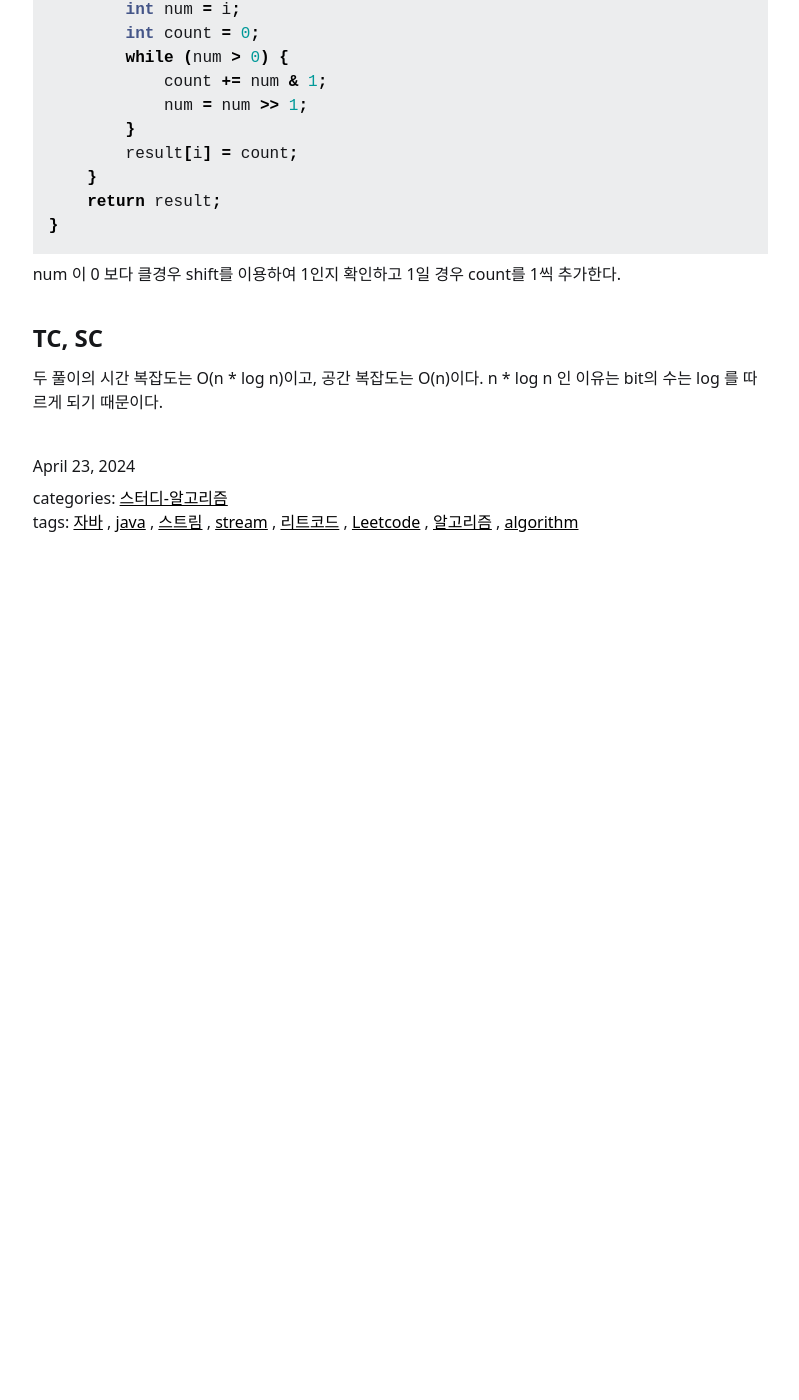
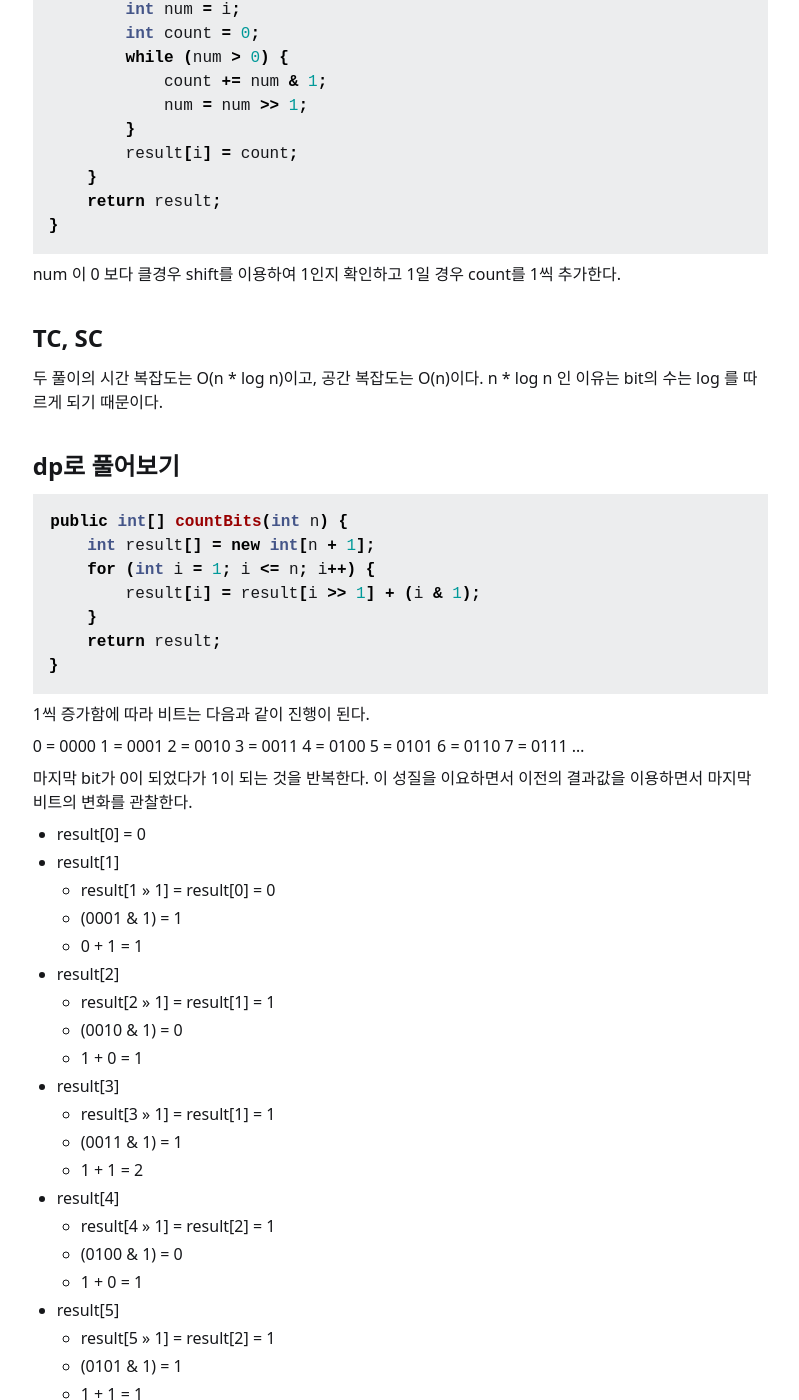
Before and after one commit to dev-jonghoonpark/algorithm-blog, a Jekyll site: the page built from _posts/2024-04-23-leetcode-338.md, in a window 1280 px wide and 1400 px high, scrolled down 941 px. Shown: the whole window, without its empty margins (320-1119 px from the left). Built offline with Jekyll 4.4.1, drawn with Linux system fonts in a browser that asks for light colours; before the commit the page ends 1571 px from its top, so only the background shows below that; some of the changed text lies outside the part shown.

Commit message:
update post

````diff
--- a/_posts/2024-04-23-leetcode-338.md
+++ b/_posts/2024-04-23-leetcode-338.md
@@ -2,7 +2,21 @@
 layout: post
 title: (Leetcode) 338 - Counting Bits
 categories: [스터디-알고리즘]
-tags: [자바, java, 스트림, stream, 리트코드, Leetcode, 알고리즘, algorithm]
+tags:
+  [
+    자바,
+    java,
+    스트림,
+    stream,
+    리트코드,
+    Leetcode,
+    알고리즘,
+    algorithm,
+    array,
+    bit,
+    dp,
+    dynamic programming,
+  ]
 date: 2024-04-23 20:30:00 +0900
 ---
 
@@ -58,3 +72,64 @@ num 이 0 보다 클경우 shift를 이용하여 1인지 확인하고 1일 경
 ## TC, SC
 
 두 풀이의 시간 복잡도는 O(n \* log n)이고, 공간 복잡도는 O(n)이다. n \* log n 인 이유는 bit의 수는 log 를 따르게 되기 때문이다.
+
+## dp로 풀어보기
+
+```java
+public int[] countBits(int n) {
+    int result[] = new int[n + 1];
+    for (int i = 1; i <= n; i++) {
+        result[i] = result[i >> 1] + (i & 1);
+    }
+    return result;
+}
+```
+
+1씩 증가함에 따라 비트는 다음과 같이 진행이 된다.
+
+0 = 0000
+1 = 0001
+2 = 0010
+3 = 0011
+4 = 0100
+5 = 0101
+6 = 0110
+7 = 0111
+...
+
+마지막 bit가 0이 되었다가 1이 되는 것을 반복한다. 이 성질을 이요하면서 이전의 결과값을 이용하면서 마지막 비트의 변화를 관찰한다.
+
+- result[0] = 0
+- result[1]
+  - result[1 >> 1] = result[0] = 0
+  - (0001 & 1) = 1
+  - 0 + 1 = 1
+- result[2]
+  - result[2 >> 1] = result[1] = 1
+  - (0010 & 1) = 0
+  - 1 + 0 = 1
+- result[3]
+  - result[3 >> 1] = result[1] = 1
+  - (0011 & 1) = 1
+  - 1 + 1 = 2
+- result[4]
+  - result[4 >> 1] = result[2] = 1
+  - (0100 & 1) = 0
+  - 1 + 0 = 1
+- result[5]
+  - result[5 >> 1] = result[2] = 1
+  - (0101 & 1) = 1
+  - 1 + 1 = 1
+- result[6]
+  - result[6 >> 1] = result[3] = 2
+  - (0110 & 1) = 0
+  - 2 + 0 = 2
+- result[7]
+  - result[7 >> 1] = result[3] = 2
+  - (0111 & 1) = 1
+  - 2 + 1 = 3
+- ...
+
+## TC, SC
+
+두 풀이의 시간 복잡도는 O(n)이고, 공간 복잡도는 O(n)이다.
````
